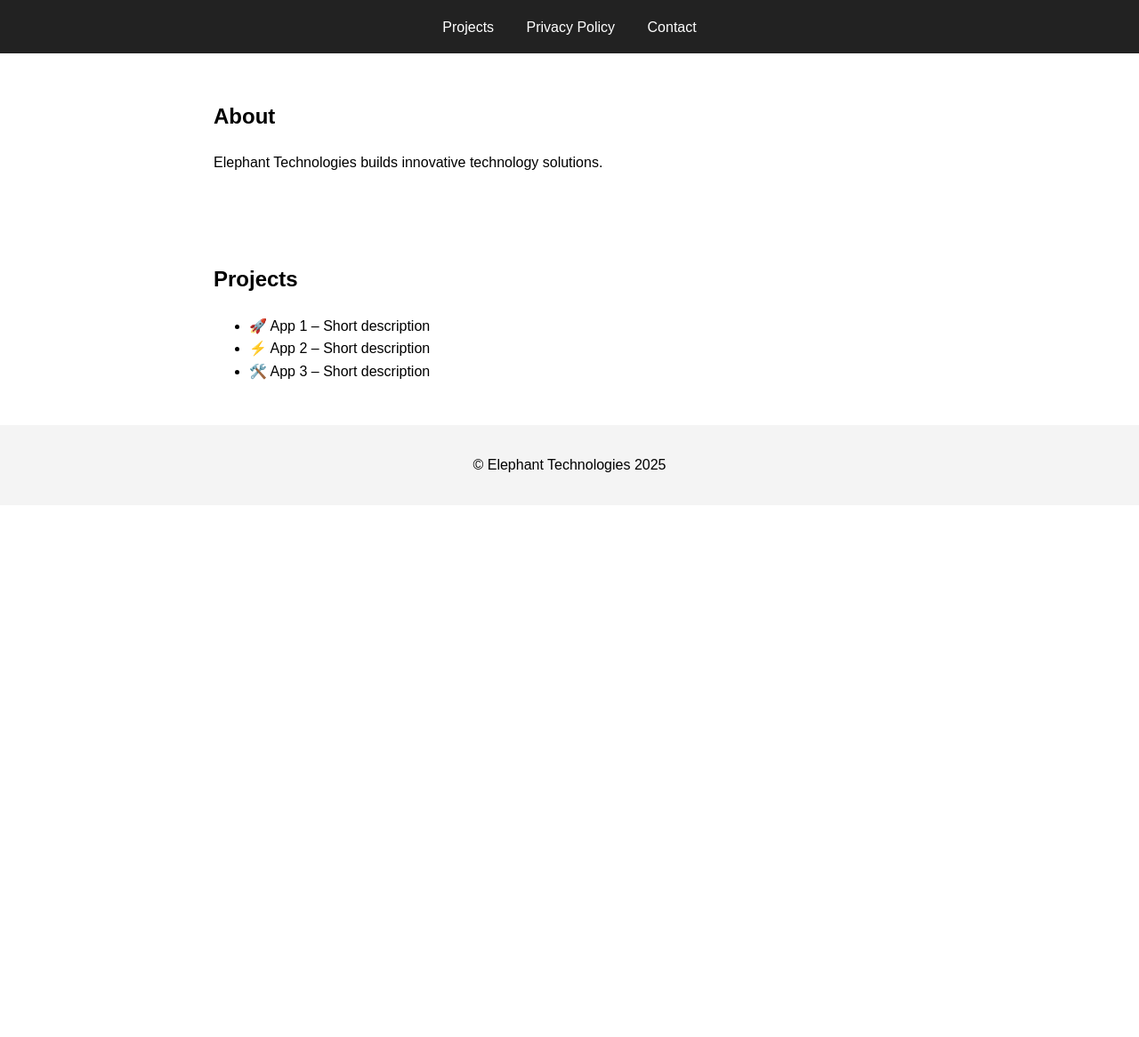
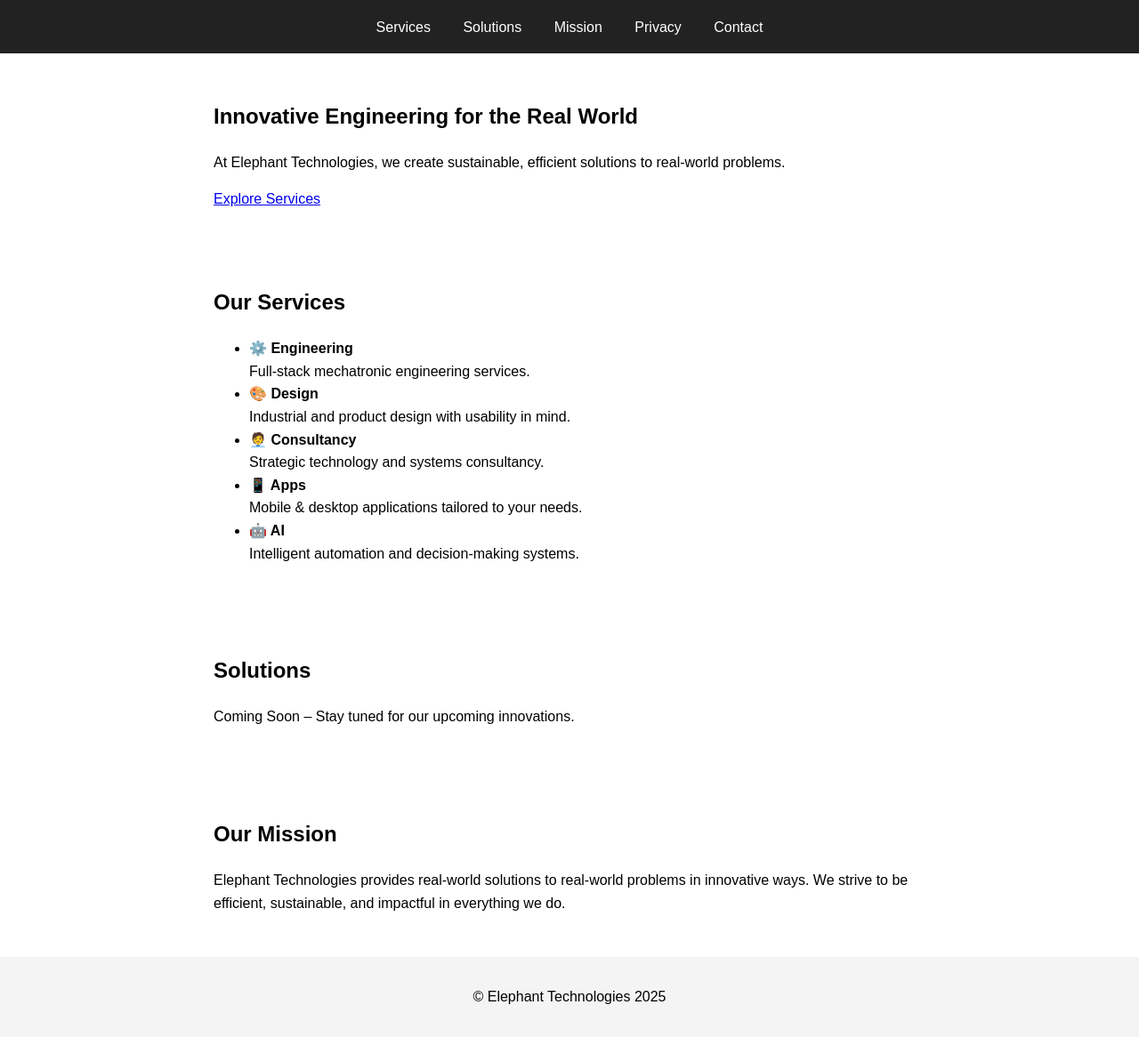
Before and after one commit to diagNOS-it/Elephnt_Landing_Page, a plain HTML site: page index.html in a window 1280 px wide. Shown: the part 92-1258 px from the top of the page at 89% size. Before the commit the page ends 800 px from the top, so only its background shows below. Drawn offline with Linux system fonts and the light colour scheme.

Commit message:
Update index.html
Updating to more modern feel. Placeholder

```diff
--- a/index.html
+++ b/index.html
@@ -8,38 +8,75 @@
   <script src="config.js"></script>
 </head>
 <body>
+  <!-- Header -->
   <header>
+    <div class="container">
       <h1 id="company-name"></h1>
       <nav>
-      <a href="#projects">Projects</a>
-      <a href="privacy_policy.html">Privacy Policy</a>
+        <a href="#services">Services</a>
+        <a href="#solutions">Solutions</a>
+        <a href="#mission">Mission</a>
+        <a href="privacy_poicy.html">Privacy</a>
         <a href="mailto:" id="contact-link">Contact</a>
       </nav>
+    </div>
   </header>
 
-  <section id="about">
-    <h2>About</h2>
-    <p id="about-text"></p>
+  <!-- Hero Section -->
+  <section class="hero">
+    <div class="container">
+      <h2>Innovative Engineering for the Real World</h2>
+      <p>At <span id="hero-company"></span>, we create sustainable, efficient solutions to real-world problems.</p>
+      <a href="#services" class="cta-button">Explore Services</a>
+    </div>
   </section>
 
-  <section id="projects">
-    <h2>Projects</h2>
-    <ul>
-      <li>🚀 App 1 – Short description</li>
-      <li>⚡ App 2 – Short description</li>
-      <li>🛠️ App 3 – Short description</li>
+  <!-- Services -->
+  <section id="services">
+    <div class="container">
+      <h2>Our Services</h2>
+      <ul class="cards">
+        <li><strong>⚙️ Engineering</strong><br> Full-stack mechatronic engineering services.</li>
+        <li><strong>🎨 Design</strong><br> Industrial and product design with usability in mind.</li>
+        <li><strong>🧑‍💼 Consultancy</strong><br> Strategic technology and systems consultancy.</li>
+        <li><strong>📱 Apps</strong><br> Mobile & desktop applications tailored to your needs.</li>
+        <li><strong>🤖 AI</strong><br> Intelligent automation and decision-making systems.</li>
       </ul>
+    </div>
   </section>
 
+  <!-- Solutions -->
+  <section id="solutions">
+    <div class="container">
+      <h2>Solutions</h2>
+      <p>Coming Soon – Stay tuned for our upcoming innovations.</p>
+    </div>
+  </section>
+
+  <!-- Mission -->
+  <section id="mission" class="alt">
+    <div class="container">
+      <h2>Our Mission</h2>
+      <p>
+        <span id="mission-company"></span> provides real-world solutions to real-world problems in innovative ways.
+        We strive to be efficient, sustainable, and impactful in everything we do.
+      </p>
+    </div>
+  </section>
+
+  <!-- Footer -->
   <footer>
+    <div class="container">
       <p>&copy; <span id="footer-name"></span> <span id="year"></span></p>
+    </div>
   </footer>
 
   <script>
-    // Inject config variables into DOM
+    // Inject config variables
     document.getElementById("title").innerText = CONFIG.companyName;
     document.getElementById("company-name").innerText = CONFIG.companyName;
-    document.getElementById("about-text").innerText = CONFIG.companyName + " builds innovative technology solutions.";
+    document.getElementById("hero-company").innerText = CONFIG.companyName;
+    document.getElementById("mission-company").innerText = CONFIG.companyName;
     document.getElementById("footer-name").innerText = CONFIG.companyName;
     document.getElementById("year").innerText = new Date().getFullYear();
     document.getElementById("contact-link").href = "mailto:" + CONFIG.email;
```
Lines whose indentation alone changed are shown as unchanged.
